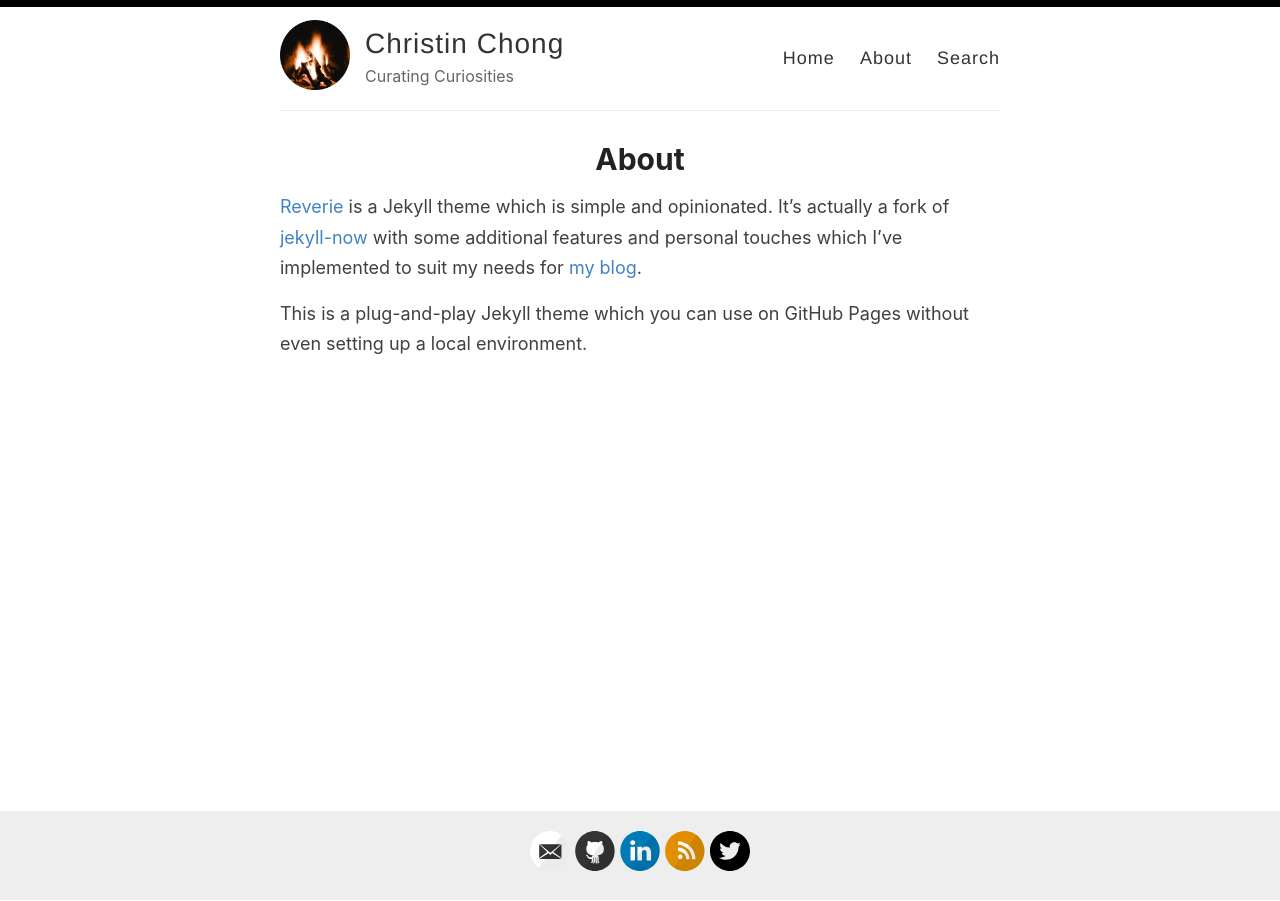
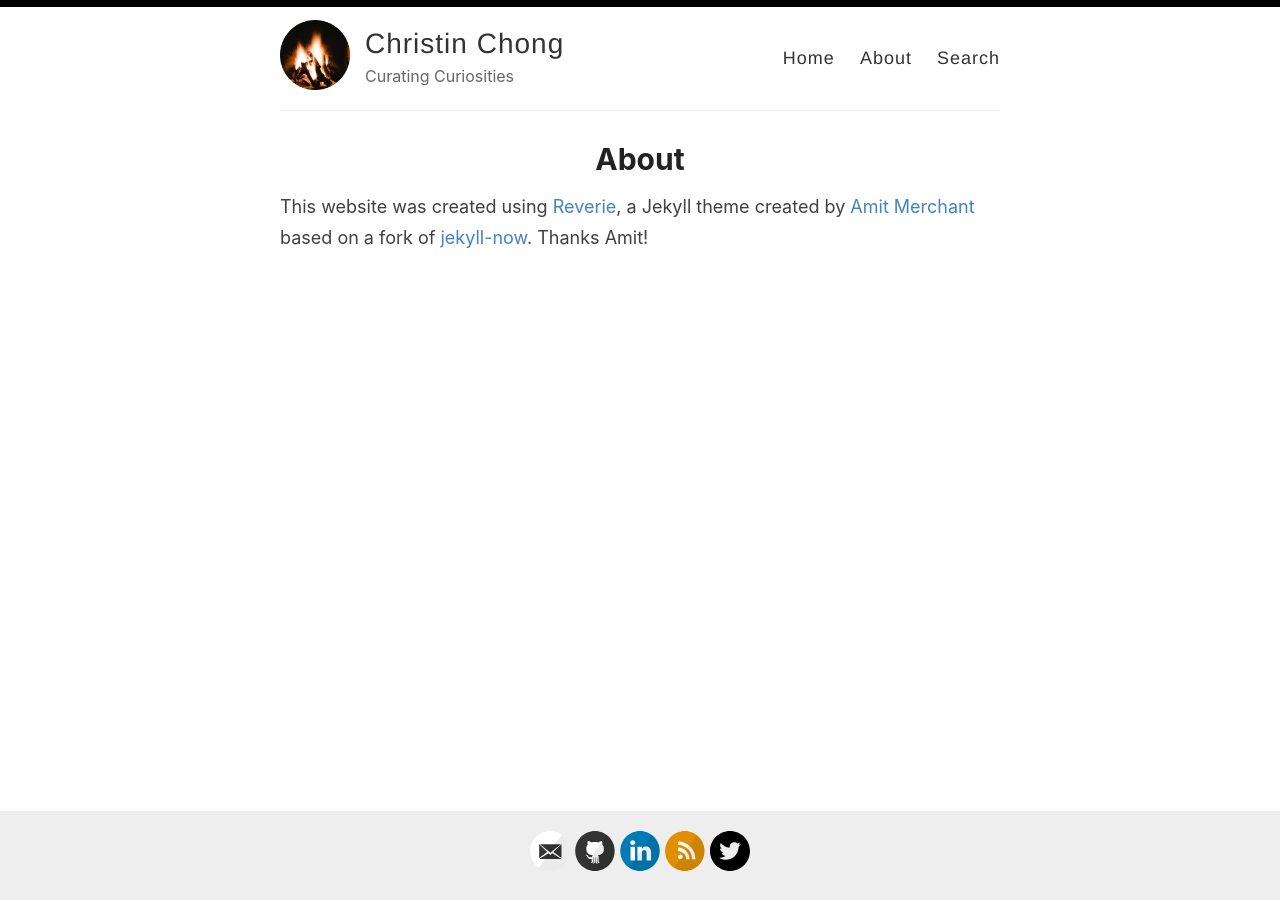
Before and after one commit to codestin/codestin.github.io, a Jekyll site: the page built from _pages/about.md, in a window 1280 px wide. Built offline with Jekyll 4.4.1, drawn with Linux system fonts in a browser that asks for light colours.

Commit message:
Update about.md

```diff
--- a/_pages/about.md
+++ b/_pages/about.md
@@ -4,6 +4,4 @@ title: About
 permalink: /about/
 ---
 
-[Reverie](https://github.com/amitmerchant1990/reverie) is a Jekyll theme which is simple and opinionated. It's actually a fork of [jekyll-now](https://github.com/barryclark/jekyll-now) with some additional features and personal touches which I've implemented to suit my needs for [my blog](https://www.amitmerchant.com).
-
-This is a plug-and-play Jekyll theme which you can use on GitHub Pages without even setting up a local environment.
+This website was created using [Reverie](https://github.com/amitmerchant1990/reverie), a Jekyll theme created by [Amit Merchant](https://www.amitmerchant.com) based on a fork of [jekyll-now](https://github.com/barryclark/jekyll-now). Thanks Amit!
```
